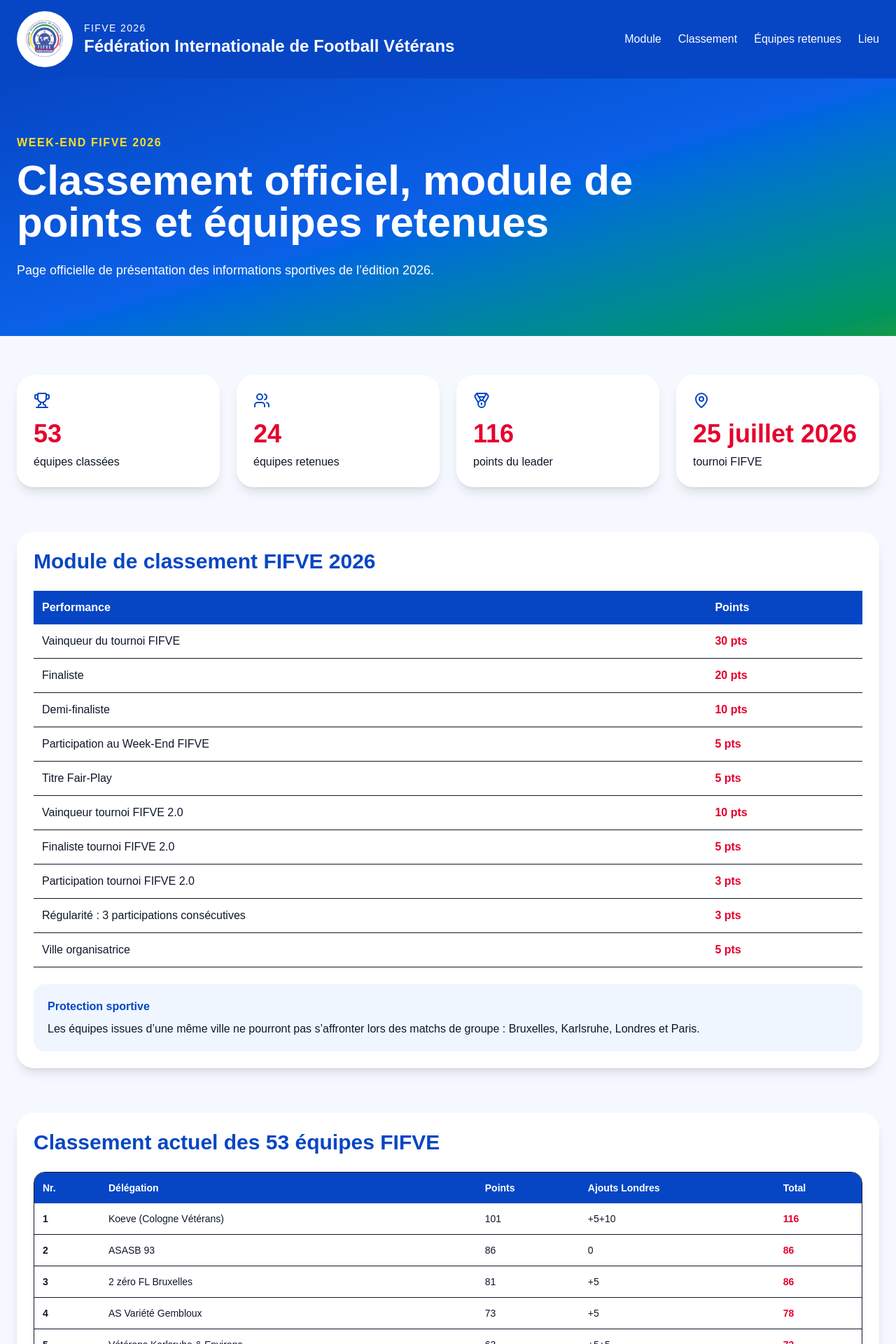
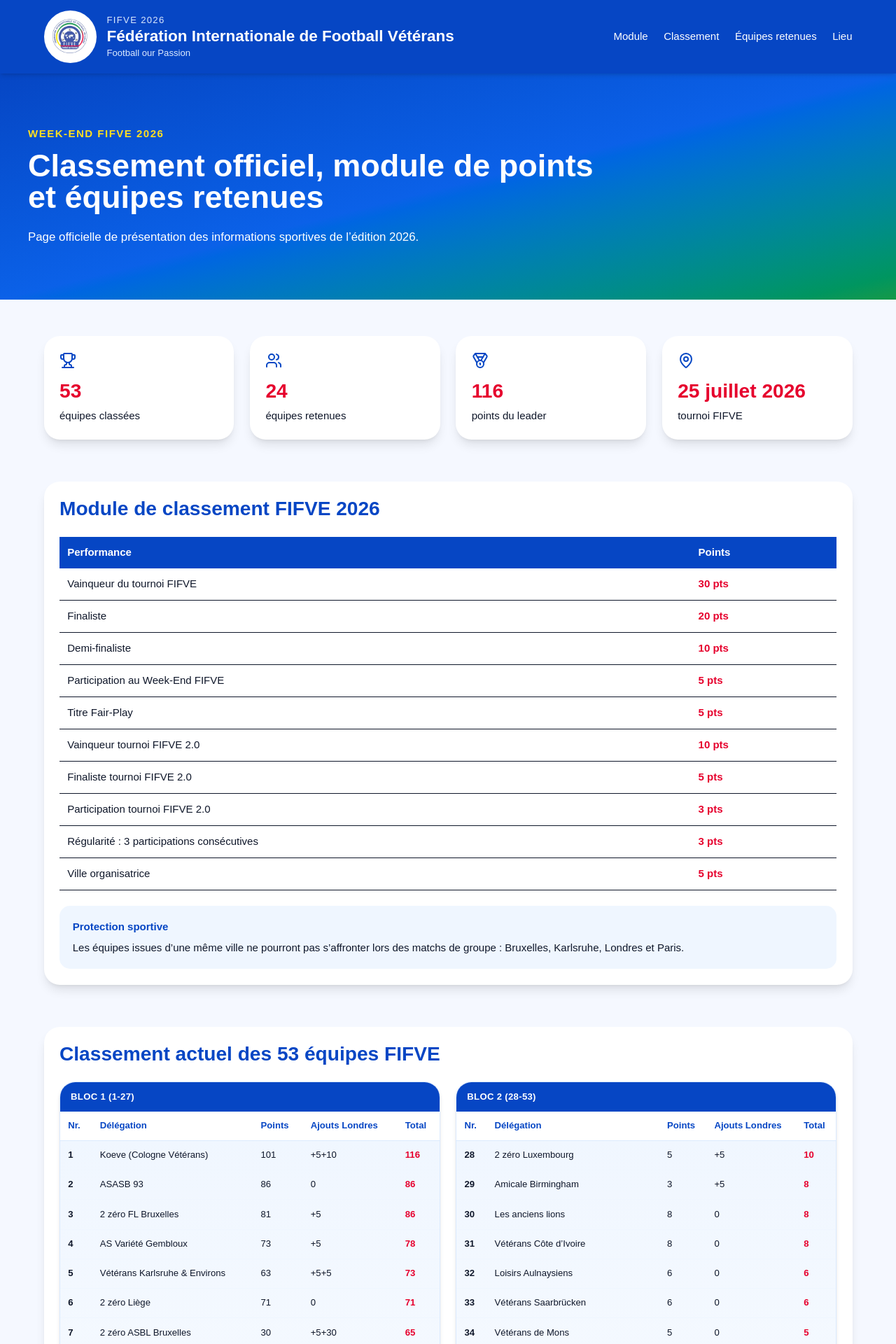
Before and after one commit to kamdemkogaing/cs-fifve, a React (Vite) app: page / in a window 1280 px wide. Shown: the top 1920 px of the page at 70% size. Built offline with nearby package versions, Linux system fonts and the light colour scheme.

Commit message:
first CS FIFVE app

```diff
--- a/index.html
+++ b/index.html
@@ -1,13 +1,16 @@
 <!doctype html>
 <html lang="en">
+
 <head>
   <meta charset="UTF-8" />
-    <link rel="icon" type="image/svg+xml" href="/favicon.svg" />
+  <link rel="icon" type="image/jpeg" href="/images/logo_fifve.jpeg" />
   <meta name="viewport" content="width=device-width, initial-scale=1.0" />
-    <title>cs-fifve</title>
+  <title>cs-fifve | Module Classement & Informations</title>
 </head>
+
 <body>
   <div id="root"></div>
   <script type="module" src="/src/main.jsx"></script>
 </body>
+
 </html>
--- a/src/App.jsx
+++ b/src/App.jsx
@@ -1,22 +1,33 @@
-import { MapPin, Medal, Trophy, Users } from "lucide-react";
+import { MapPin, Medal, Menu, Trophy, Users, X } from "lucide-react";
+import { useState } from "react";
 import { classementRules, ranking, selectedTeams } from "./data/fifveData";
 
 export default function App() {
+  const [mobileMenuOpen, setMobileMenuOpen] = useState(false);
+  const splitIndex = Math.ceil(ranking.length / 2);
+  const rankingBlockA = ranking.slice(0, splitIndex);
+  const rankingBlockB = ranking.slice(splitIndex);
+
   return (
-    <div>
-      <header className="bg-[#0646c4] text-white">
+    <div className="pt-28">
+      <header className="fixed inset-x-0 top-0 z-50 bg-[#0646c4] text-white shadow-md">
         <div className="mx-auto flex max-w-7xl items-center justify-between px-6 py-4">
-          <div className="flex items-center gap-4">
+          <div className="flex min-w-0 items-center gap-3 pr-3 sm:gap-4 md:pr-0">
             <img
               src="/images/logo_fifve.jpeg"
               alt="Logo FIFVE"
               className="h-20 w-20 rounded-full bg-white object-contain p-1"
             />
-            <div>
-              <p className="text-sm uppercase tracking-widest">FIFVE 2026</p>
-              <h1 className="text-2xl font-bold">
+            <div className="min-w-0">
+              <p className="text-xs uppercase tracking-widest text-blue-100 sm:text-sm">
+                FIFVE 2026
+              </p>
+              <h1 className="text-sm font-bold leading-tight sm:text-2xl">
                 Fédération Internationale de Football Vétérans
               </h1>
+              <p className="text-xs text-blue-100 sm:text-sm">
+                Football our Passion
+              </p>
             </div>
           </div>
 
@@ -26,7 +37,60 @@ export default function App() {
             <a href="#retenues">Équipes retenues</a>
             <a href="#lieu">Lieu</a>
           </nav>
+
+          <button
+            type="button"
+            className="ml-2 shrink-0 inline-flex items-center justify-center rounded-xl border border-white/30 p-2 text-white transition hover:bg-white/10 md:hidden"
+            onClick={() => setMobileMenuOpen((prev) => !prev)}
+            aria-label={mobileMenuOpen ? "Fermer le menu" : "Ouvrir le menu"}
+            aria-expanded={mobileMenuOpen}
+          >
+            {mobileMenuOpen ? <X size={22} /> : <Menu size={22} />}
+          </button>
         </div>
+
+        {mobileMenuOpen && (
+          <nav className="border-t border-white/20 bg-[#04379a] px-6 py-4 md:hidden">
+            <ul className="space-y-3">
+              <li>
+                <a
+                  href="#module"
+                  className="block rounded-lg px-3 py-2 font-medium transition hover:bg-white/10"
+                  onClick={() => setMobileMenuOpen(false)}
+                >
+                  Module
+                </a>
+              </li>
+              <li>
+                <a
+                  href="#classement"
+                  className="block rounded-lg px-3 py-2 font-medium transition hover:bg-white/10"
+                  onClick={() => setMobileMenuOpen(false)}
+                >
+                  Classement
+                </a>
+              </li>
+              <li>
+                <a
+                  href="#retenues"
+                  className="block rounded-lg px-3 py-2 font-medium transition hover:bg-white/10"
+                  onClick={() => setMobileMenuOpen(false)}
+                >
+                  Équipes retenues
+                </a>
+              </li>
+              <li>
+                <a
+                  href="#lieu"
+                  className="block rounded-lg px-3 py-2 font-medium transition hover:bg-white/10"
+                  onClick={() => setMobileMenuOpen(false)}
+                >
+                  Lieu
+                </a>
+              </li>
+            </ul>
+          </nav>
+        )}
       </header>
 
       <section className="bg-linear-to-br from-[#0646c4] via-[#0b61e8] to-[#159947] px-6 py-20 text-white">
@@ -34,7 +98,7 @@ export default function App() {
           <p className="mb-3 font-semibold uppercase tracking-widest text-yellow-300">
             Week-End FIFVE 2026
           </p>
-          <h2 className="max-w-4xl text-4xl font-extrabold md:text-6xl">
+          <h2 className="max-w-4xl text-3xl font-extrabold md:text-5xl">
             Classement officiel, module de points et équipes retenues
           </h2>
           <p className="mt-6 max-w-3xl text-lg">
@@ -57,7 +121,7 @@ export default function App() {
         </section>
 
         <section id="module" className="rounded-3xl bg-white p-6 shadow-lg">
-          <h2 className="mb-6 text-3xl font-bold text-[#0646c4]">
+          <h2 className="mb-6 text-2xl font-bold text-[#0646c4] md:text-3xl">
             Module de classement FIFVE 2026
           </h2>
 
@@ -93,38 +157,24 @@ export default function App() {
         </section>
 
         <section id="classement" className="rounded-3xl bg-white p-6 shadow-lg">
-          <h2 className="mb-6 text-3xl font-bold text-[#0646c4]">
+          <h2 className="mb-6 text-2xl font-bold text-[#0646c4] md:text-3xl">
             Classement actuel des 53 équipes FIFVE
           </h2>
 
-          <div className="max-h-162.5 overflow-auto rounded-2xl border">
-            <table className="w-full border-collapse text-sm">
-              <thead className="sticky top-0 bg-[#0646c4] text-white">
-                <tr>
-                  <th className="p-3 text-left">Nr.</th>
-                  <th className="p-3 text-left">Délégation</th>
-                  <th className="p-3 text-left">Points</th>
-                  <th className="p-3 text-left">Ajouts Londres</th>
-                  <th className="p-3 text-left">Total</th>
-                </tr>
-              </thead>
-              <tbody>
-                {ranking.map((team) => (
-                  <tr key={team[0]} className="border-b hover:bg-blue-50">
-                    <td className="p-3 font-bold">{team[0]}</td>
-                    <td className="p-3">{team[1]}</td>
-                    <td className="p-3">{team[2]}</td>
-                    <td className="p-3">{team[3]}</td>
-                    <td className="p-3 font-bold text-[#e6002d]">{team[4]}</td>
-                  </tr>
-                ))}
-              </tbody>
-            </table>
+          <div className="grid gap-6 lg:grid-cols-2">
+            <RankingBlock
+              title={`Bloc 1 (${rankingBlockA[0][0]}-${rankingBlockA[rankingBlockA.length - 1][0]})`}
+              teams={rankingBlockA}
+            />
+            <RankingBlock
+              title={`Bloc 2 (${rankingBlockB[0][0]}-${rankingBlockB[rankingBlockB.length - 1][0]})`}
+              teams={rankingBlockB}
+            />
           </div>
         </section>
 
         <section id="retenues" className="rounded-3xl bg-white p-6 shadow-lg">
-          <h2 className="mb-6 text-3xl font-bold text-[#0646c4]">
+          <h2 className="mb-6 text-2xl font-bold text-[#0646c4] md:text-3xl">
             24 équipes retenues pour la FIFVE 2026
           </h2>
 
@@ -144,7 +194,7 @@ export default function App() {
         </section>
 
         <section id="lieu" className="rounded-3xl bg-white p-6 shadow-lg">
-          <h2 className="mb-4 text-3xl font-bold text-[#0646c4]">
+          <h2 className="mb-4 text-2xl font-bold text-[#0646c4] md:text-3xl">
             Lieu du tournoi
           </h2>
 
@@ -211,11 +261,49 @@ export default function App() {
   );
 }
 
+function RankingBlock({ title, teams }) {
+  return (
+    <div className="overflow-hidden rounded-3xl border border-blue-100 bg-gradient-to-b from-blue-50 to-white shadow-md">
+      <div className="bg-[#0646c4] px-4 py-3 text-sm font-bold uppercase tracking-wide text-white">
+        {title}
+      </div>
+
+      <div className="overflow-x-auto">
+        <table className="w-full border-collapse text-sm">
+          <thead className="bg-white text-[#0646c4]">
+            <tr className="border-b border-blue-100">
+              <th className="p-3 text-left">Nr.</th>
+              <th className="p-3 text-left">Délégation</th>
+              <th className="p-3 text-left">Points</th>
+              <th className="p-3 text-left">Ajouts Londres</th>
+              <th className="p-3 text-left">Total</th>
+            </tr>
+          </thead>
+          <tbody>
+            {teams.map((team) => (
+              <tr
+                key={team[0]}
+                className="border-b border-blue-50 transition-colors hover:bg-blue-50/70"
+              >
+                <td className="p-3 font-bold">{team[0]}</td>
+                <td className="p-3">{team[1]}</td>
+                <td className="p-3">{team[2]}</td>
+                <td className="p-3">{team[3]}</td>
+                <td className="p-3 font-bold text-[#e6002d]">{team[4]}</td>
+              </tr>
+            ))}
+          </tbody>
+        </table>
+      </div>
+    </div>
+  );
+}
+
 function Card({ icon, title, text }) {
   return (
     <div className="rounded-3xl bg-white p-6 shadow-lg">
       <div className="mb-4 text-[#0646c4]">{icon}</div>
-      <h3 className="text-4xl font-extrabold text-[#e6002d]">{title}</h3>
+      <h3 className="text-3xl font-extrabold text-[#e6002d]">{title}</h3>
       <p className="mt-2 font-medium">{text}</p>
     </div>
   );
--- a/src/index.css
+++ b/src/index.css
@@ -2,6 +2,7 @@
 
 html {
   scroll-behavior: smooth;
+  font-size: 15px;
 }
 
 body {
```
Lines whose indentation alone changed are shown as unchanged.
